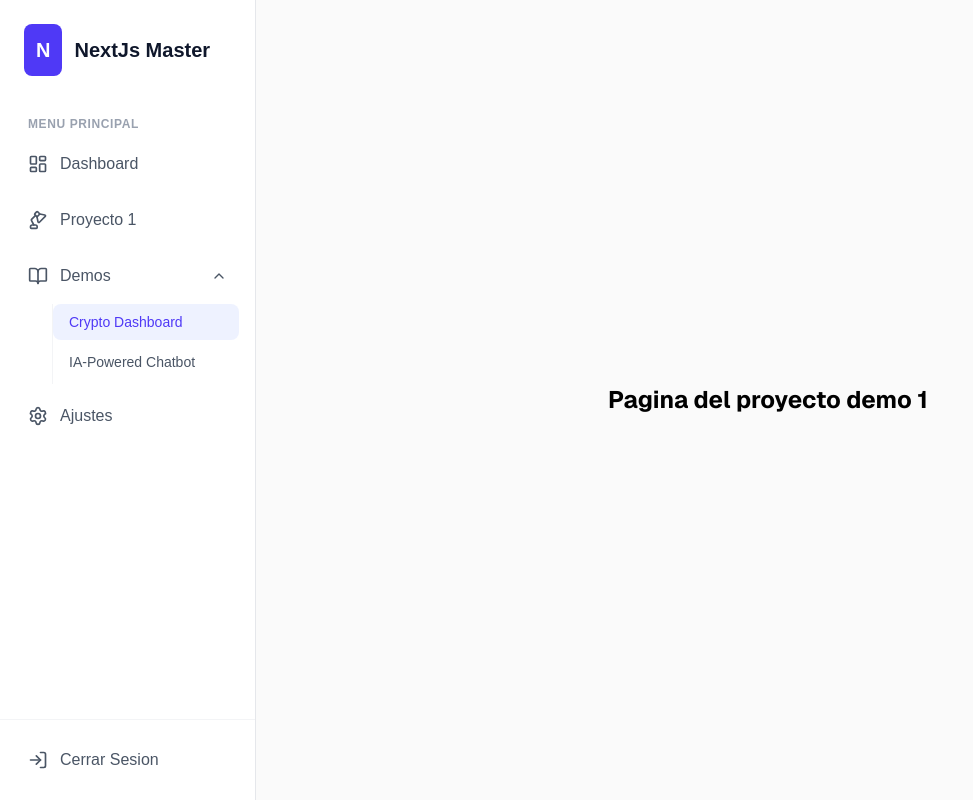
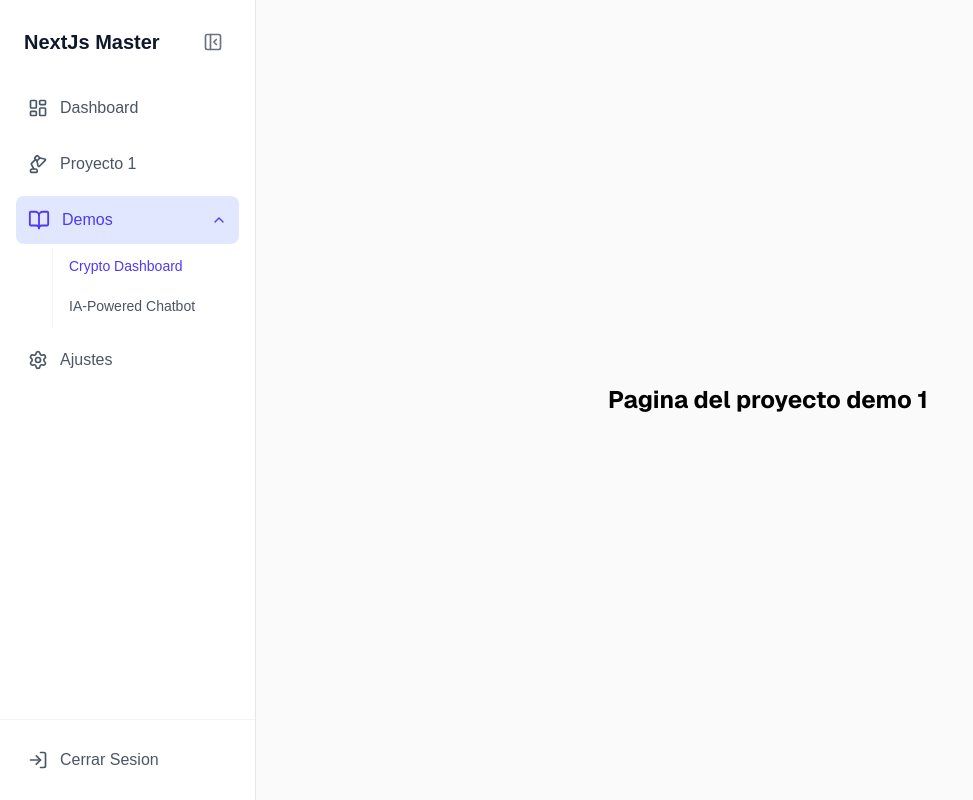
Before and after one commit to DanielGuzmanV/Fundamentos-NextJs, a Next.js app: page /demos/project-demo-1 in a window 1280 px wide. Both pictures are taken after a click on the button "Demos". Shown: the whole page, without its empty margins (0-973 px from the left). Built offline with nearby package versions, Linux system fonts and the light colour scheme.

Commit message:
Se agrego una nueva prop al sidebarcustom e hijos para mejorar la UI

```diff
--- a/src/app/(dashboard)/layout.tsx
+++ b/src/app/(dashboard)/layout.tsx
@@ -4,16 +4,27 @@ import { Menu } from "lucide-react";
 import { SidebarCustom } from "@/components/layout/sidebar";
 
 export default function DashboardLayout({ children }: { children: React.ReactNode }) {
-  const [isSidebarOpen, setIsSidebarOpen] = useState(false);
+  const [isSidebarOpen, setIsSidebarOpen] = useState(false); // Para movil
+  const [isCollapsed, setIsCollapsed] = useState(false); // Para desktop
+
+  const openMobileSidebar = () => {
+    setIsSidebarOpen(true);
+    setIsCollapsed(false);
+  }
 
   return (
     <div className="flex h-screen w-full bg-gray-100 overflow-hidden text-slate-900">
-      <SidebarCustom isOpen={isSidebarOpen} onClose={() => setIsSidebarOpen(false)} />
+      <SidebarCustom
+        isOpen={isSidebarOpen}
+        isCollapsed={isCollapsed}
+        setIsCollapsed={setIsCollapsed}
+        onClose={() => setIsSidebarOpen(false)}
+      />
 
-      <div className="flex-1 flex flex-col min-w-0">
+      <div className="flex-1 flex flex-col min-w-0 transition-all duration-300">
         {/* Header móvil */}
-        <header className="lg:hidden flex items-center justify-between p-2 bg-white">
-          <button onClick={() => setIsSidebarOpen(true)} className="p-2 text-gray-600">
+        <header className="lg:hidden flex items-center justify-between p-2 dark:bg-black dark:text-zinc-50">
+          <button onClick={openMobileSidebar} className="p-2 text-gray-200">
             <Menu size={24} />
           </button>
           <span className="font-bold">Dashboard</span>
@@ -30,7 +41,7 @@ export default function DashboardLayout({ children }: { children: React.ReactNod
       {/* Overlay Móvil */}
       {isSidebarOpen && (
         <div
-          className="fixed inset-0 bg-slate-900/60 backdrop-blur-sm z-40 lg:hidden"
+          className="fixed inset-0 bg-slate-800/60 backdrop-blur-sm z-40 lg:hidden"
           onClick={() => setIsSidebarOpen(false)}
         />
       )}
--- a/src/components/layout/sidebar/index.tsx
+++ b/src/components/layout/sidebar/index.tsx
@@ -1,4 +1,4 @@
-import { X, LogIn } from "lucide-react";
+import { X, LogIn, PanelLeftClose, PanelLeftOpen } from "lucide-react";
 import Link from "next/link";
 import { NavItem } from "./nav-item";
 import { SubMenuItem } from "./sub-menu-item";
@@ -7,22 +7,37 @@ import { MENU_ITEMS, PATHS } from "@/lib/constants/navigation";
 interface Props {
   isOpen: boolean;
   onClose: () => void;
+  isCollapsed: boolean;
+  setIsCollapsed: (value: boolean) => void;
 }
 
-export const SidebarCustom = ({isOpen, onClose}: Props) => {
+export const SidebarCustom = ({ isOpen, onClose, isCollapsed, setIsCollapsed }: Props) => {
   return (
     <aside className={`
-      fixed inset-y-0 left-0 z-50 w-64 bg-white border-r border-gray-200 transform transition-transform duration-300 ease-in-out
+      fixed inset-y-0 left-0 z-50 bg-white border-r border-gray-200 transform transition-all duration-300 ease-in-out
       ${isOpen ? 'translate-x-0' : '-translate-x-full'}
       lg:relative lg:translate-x-0
+      ${isCollapsed ? 'lg:w-20' : 'lg:w-64'}
+      w-64 dark:bg-black dark:text-zinc-50
     `}>
       <div className="flex flex-col h-full">
-        {/* Header */}
-        <div className="p-6 flex items-center justify-between">
-          <div className="flex items-center gap-3 font-bold text-xl">
-            <div className="bg-indigo-600 text-white px-3 py-3 rounded-lg">N</div>
-            <span>NextJs Master</span>
-          </div>
+        {/* Header con botón de Toggle */}
+        <div className={`p-6 flex items-center ${isCollapsed ? 'justify-center' : 'justify-between'}`}>
+          {!isCollapsed && (
+            <div className="flex items-center gap-3 font-bold text-xl overflow-hidden whitespace-nowrap">
+              <span>NextJs Master</span>
+            </div>
+          )}
+
+          {/* Botón para colapsar (Solo visible en Desktop) */}
+          <button
+            className="hidden lg:block p-2 text-gray-500 hover:bg-gray-100 rounded-lg transition-colors"
+            onClick={() => setIsCollapsed(!isCollapsed)}
+          >
+            {isCollapsed ? <PanelLeftOpen size={20}/> : <PanelLeftClose size={20}/>}
+          </button>
+
+          {/* Botón para cerrar (Solo visible en Móvil) */}
           <button className="lg:hidden p-2 text-gray-500" onClick={onClose}>
             <X size={24}/>
           </button>
@@ -30,12 +45,22 @@ export const SidebarCustom = ({isOpen, onClose}: Props) => {
 
         {/* Navegacion de items */}
         <nav className="flex-1 px-4 space-y-2 overflow-y-auto">
-          <p className="px-3 mt-4 mb-2 text-xs font-semibold text-gray-400 uppercase tracking-wider">Menu Principal</p>
+          {/* {!isCollapsed && (
+            <p className="px-3 mt-4 mb-2 text-xs font-semibold text-gray-400 uppercase tracking-wider">
+              Menu Principal
+            </p>
+          )} */}
 
           {MENU_ITEMS.map((item) => (
             item.isSubmenu
-            ? <SubMenuItem key={item.name} item={item} onClose={onClose}/>
-            : <NavItem key={item.name} item={item} onClick={onClose}/>
+            ? <SubMenuItem
+              key={item.name}
+              item={item}
+              onClose={onClose}
+              isCollapsed={isCollapsed}
+              setIsCollapsed={setIsCollapsed}
+            />
+            : <NavItem key={item.name} item={item} onClick={onClose} isCollapsed={isCollapsed}/>
           ))}
         </nav>
 
@@ -43,11 +68,11 @@ export const SidebarCustom = ({isOpen, onClose}: Props) => {
         <div className="p-4 border-t border-gray-100">
           <Link
             href={PATHS.LOGIN}
-            className="flex items-center gap-3 p-3 text-gray-600 hover:text-indigo-600 font-medium transition-colors"
+            className={`flex items-center gap-3 p-3 text-gray-600 hover:text-indigo-600 font-medium transition-colors ${isCollapsed ? 'justify-center' : ''}`}
             onClick={onClose}
           >
-            <LogIn size={20}/>
-            <span>Cerrar Sesion</span>
+            <LogIn size={20} className="shrink-0"/>
+            {!isCollapsed && <span>Cerrar Sesion</span>}
           </Link>
         </div>
       </div>
--- a/src/components/layout/sidebar/nav-item.tsx
+++ b/src/components/layout/sidebar/nav-item.tsx
@@ -6,9 +6,10 @@ import { NavItemConfig } from "@/lib/constants/navigation";
 interface Props {
   item: NavItemConfig;
   onClick: () => void;
+  isCollapsed: boolean;
 }
 
-export const NavItem = ({item, onClick}: Props) => {
+export const NavItem = ({item, onClick, isCollapsed}: Props) => {
   const pathname = usePathname();
   const Icon = item.icon;
   const isActive = pathname === item.href;
@@ -17,12 +18,14 @@ export const NavItem = ({item, onClick}: Props) => {
     <Link
       href={item.href!}
       onClick={onClick}
-      className={`flex items-center gap-3 p-3 rounded-lg font-medium transition-colors
-        ${isActive ? 'bg-indigo-50 text-indigo-600' : 'text-gray-600 hover:bg-gray-100'}
+      className={`flex items-center p-3 rounded-lg font-medium transition-all
+        ${isActive ? 'bg-indigo-100 text-indigo-600' : 'text-gray-600 hover:bg-gray-100'}
+        ${isCollapsed ? 'justify-center' : 'gap-3'}
       `}
+      title={isCollapsed ? item.name : ''}
     >
-      <Icon size={20}/>
-      <span>{item.name}</span>
+      <Icon size={20} className="shrink-0"/>
+      {!isCollapsed && <span className="whitespace-nowrap transition-opacity duration-200 opacity-100">{item.name}</span>}
     </Link>
   )
 
--- a/src/components/layout/sidebar/sub-menu-item.tsx
+++ b/src/components/layout/sidebar/sub-menu-item.tsx
@@ -5,29 +5,57 @@ import { usePathname } from "next/navigation";
 import { useState } from "react";
 
 interface Props {
-  item: {name: string, icon: LucideIcon, children?: {name: string, href: string}[]};
+  item: { name: string, icon: LucideIcon, children?: { name: string, href: string }[] };
   onClose: () => void;
+  isCollapsed: boolean;
+  setIsCollapsed: (value: boolean) => void;
 }
 
-export const SubMenuItem = ({item, onClose}: Props) => {
+export const SubMenuItem = ({ item, onClose, isCollapsed, setIsCollapsed }: Props) => {
   const [isOpen, setIsOpen] = useState(false);
   const pathname = usePathname();
   const Icon = item.icon;
 
+  // Verificar si algun hijo es la ruta actual
+  const isChildActive = item.children?.some(sub => pathname === sub.href);
+
+  // Si está colapsado, no permitimos abrir el submenú
+  const handleToggle = () => {
+    if (isCollapsed) {
+      setIsCollapsed(false);
+      setIsOpen(true);
+    } else {
+      setIsOpen(!isOpen);
+    }
+  };
+
   return (
     <div>
       <button
-        onClick={() => setIsOpen(!isOpen)}
-        className="w-full flex items-center justify-between p-3 text-gray-600 hover:bg-gray-100 rounded-lg font-medium transition-colors"
+        onClick={handleToggle}
+        className={`w-full flex items-center p-3 rounded-lg font-medium transition-all
+          ${isCollapsed ? 'justify-center' : 'justify-between gap-3'}
+          ${isChildActive
+            ? 'bg-indigo-100 text-indigo-600' // 1. RUTA ACTIVA: Índigo (Prioridad máxima)
+            : (isOpen && !isCollapsed)
+              ? 'bg-gray-100 text-gray-900'   // 2. SOLO ABIERTO: Gris (Indica interacción)
+              : 'text-gray-600 hover:bg-gray-100' // 3. ESTADO NORMAL
+          }
+        `}
+        title={isCollapsed ? item.name : ""}
       >
         <div className="flex items-center gap-3">
-          <Icon size={20}/>
-          <span>{item.name}</span>
+          <Icon size={22} className="shrink-0" />
+          {!isCollapsed && <span className="whitespace-nowrap transition-opacity duration-200 opacity-100">{item.name}</span>}
         </div>
-        <ChevronDown size={16} className={`transition-transform ${isOpen ? 'rotate-180' : ''}`}/>
+
+        {!isCollapsed && (
+          <ChevronDown size={16} className={`transition-transform ${isOpen ? 'rotate-180' : ''}`} />
+        )}
       </button>
 
-      { isOpen && (
+      {/* Solo mostramos los hijos si NO está colapsado y está abierto */}
+      {isOpen && !isCollapsed && (
         <div className="ml-9 mt-1 flex flex-col border-l border-gray-100">
           {item.children?.map((sub) => (
             <Link
@@ -35,7 +63,7 @@ export const SubMenuItem = ({item, onClose}: Props) => {
               href={sub.href}
               onClick={onClose}
               className={`p-2 mb-1 pl-4 text-sm rounded-lg ${
-                pathname === sub.href ? 'bg-indigo-50 text-indigo-600' : 'text-gray-600 hover:bg-gray-100'
+                pathname === sub.href ? 'bg-white text-indigo-600' : 'text-gray-600 hover:bg-gray-100'
               }`}
             >
               {sub.name}
@@ -44,5 +72,5 @@ export const SubMenuItem = ({item, onClose}: Props) => {
         </div>
       )}
     </div>
-  )
-}
+  );
+};
```
